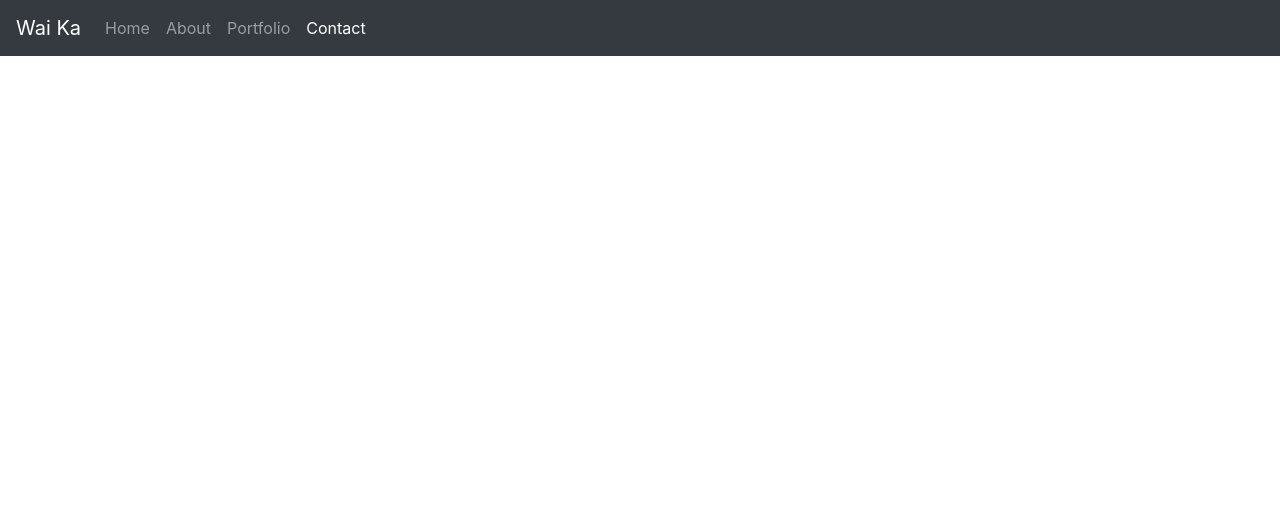
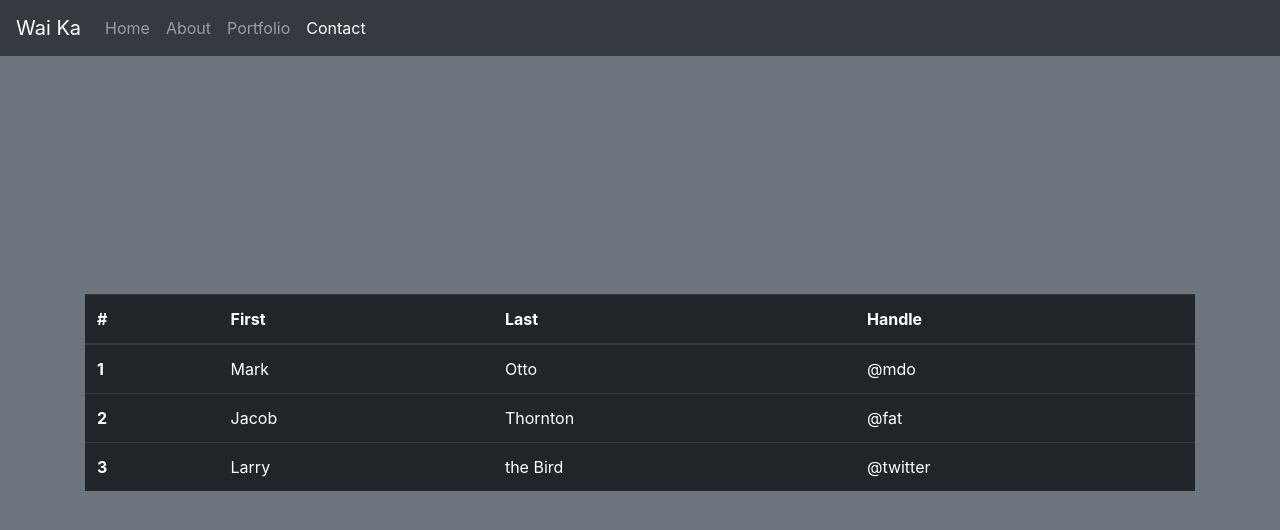
Before and after one commit to wongsitu/ENGO-651-lab0, a plain HTML site: page contact.html in a window 1280 px wide. Drawn offline with nearby package versions, Linux system fonts and the light colour scheme; files that its build step writes are made by us from their sources.

Commit message:
ui fixes

```diff
--- a/contact.html
+++ b/contact.html
@@ -41,6 +41,41 @@
       </ul>
     </div>
   </nav>
+  <div class="bg-secondary">
+    <div class="container py-5 d-flex align-items-center" style="height: 100vh;">
+      <table class="table table-dark">
+        <thead>
+          <tr>
+            <th scope="col">#</th>
+            <th scope="col">First</th>
+            <th scope="col">Last</th>
+            <th scope="col">Handle</th>
+          </tr>
+        </thead>
+        <tbody>
+          <tr>
+            <th scope="row">1</th>
+            <td>Mark</td>
+            <td>Otto</td>
+            <td>@mdo</td>
+          </tr>
+          <tr>
+            <th scope="row">2</th>
+            <td>Jacob</td>
+            <td>Thornton</td>
+            <td>@fat</td>
+          </tr>
+          <tr>
+            <th scope="row">3</th>
+            <td>Larry</td>
+            <td>the Bird</td>
+            <td>@twitter</td>
+          </tr>
+        </tbody>
+      </table>
+    </div>
+  </div>
+
 </nav>
 </body>
 </html>
--- a/css/iphone.scss
+++ b/css/iphone.scss
@@ -8,6 +8,16 @@ $border-3: 3px;
 
 .border-3 {
   border-width: $border-3 !important;
+}
+
+#navbarNavDropdown {
+  a:hover {
+    text-decoration-line: underline;
+  }
+
+  a:active {
+    font-weight: bold;
+  }
 }
 
 #home--hero__container {
```
Also changed, not shown: index.html (+0 -1 lines), css/iphone.css, 1 other file.
